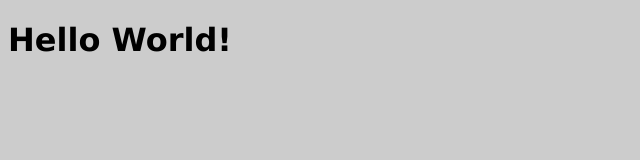
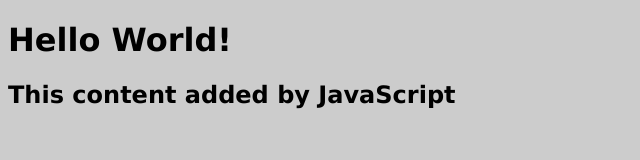
Before and after one commit to riaashley/riaashley-website, a plain HTML site: page index.html in a window 1280 px wide. Shown: the whole page, without its empty margins (0-640 px from the left). Drawn offline with Linux system fonts and the light colour scheme.

Commit message:
add script.js, connect to index.html

```diff
--- a/index.html
+++ b/index.html
@@ -1,13 +1,11 @@
 <!DOCTYPE html>
 <html lang="en">
-    <head>
-        <head>
-            <link rel="stylesheet" href="style.css" />
-            <title>My Personal Website</title>
-          </head>
+   <head>
+        <link rel="stylesheet" href="style.css" />
+        <title>My Personal Website</title>
     </head>
     <body>
         <h1>Hello World!</h1>
+        <script src="script.js"></script>
     </body>
-
 </html>
--- /dev/null
+++ b/script.js
@@ -0,0 +1,3 @@
+const h2 = document.createElement('h2');
+h2.textContent = "This content added by JavaScript";
+document.querySelector("body").appendChild(h2);
```
